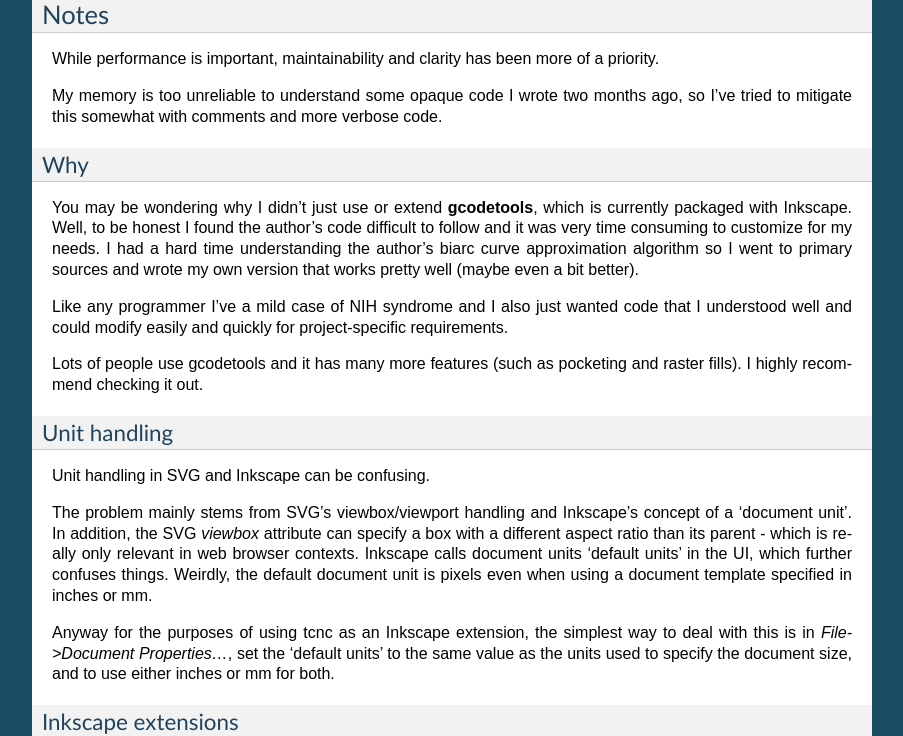
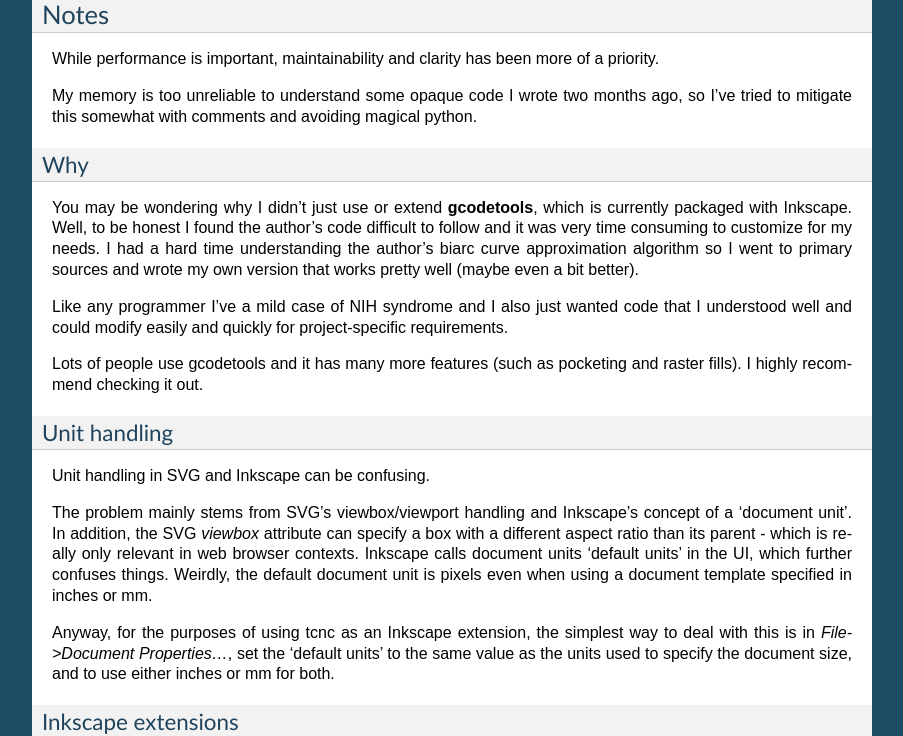
Before and after one commit to utlco/tcnc, a Sphinx documentation site: the page built from docs/source_code.rst, in a window 1280 px wide and 1400 px high, scrolled down 992 px. Shown: the part 173-909 px from the top of the window, without its empty margins (198-1101 px from the left). Built offline with Sphinx 7.4.7, drawn with Linux system fonts in a browser that asks for light colours; some of the changed text lies outside the part shown.

Commit message:
minor update

```diff
--- a/docs/source_code.rst
+++ b/docs/source_code.rst
@@ -31,7 +31,7 @@ is important, maintainability and clarity has been more of a priority.
 
 My memory is too unreliable to understand some opaque code I wrote
 two months ago, so I've tried to mitigate this somewhat with
-comments and more verbose code.
+comments and avoiding magical python.
 
 Why
 ...
@@ -66,7 +66,7 @@ which further confuses things.
 Weirdly, the default document unit is pixels
 even when using a document template specified in inches or mm.
 
-Anyway for the purposes of using tcnc as an Inkscape extension,
+Anyway, for the purposes of using tcnc as an Inkscape extension,
 the simplest way to deal with this
 is in *File->Document Properties...*,
 set the 'default units' to the same value as the units used to specify the
```
Also changed, not shown: other parts of docs/source_code.rst (+2 -1 lines), README.rst (+10 -5 lines).
